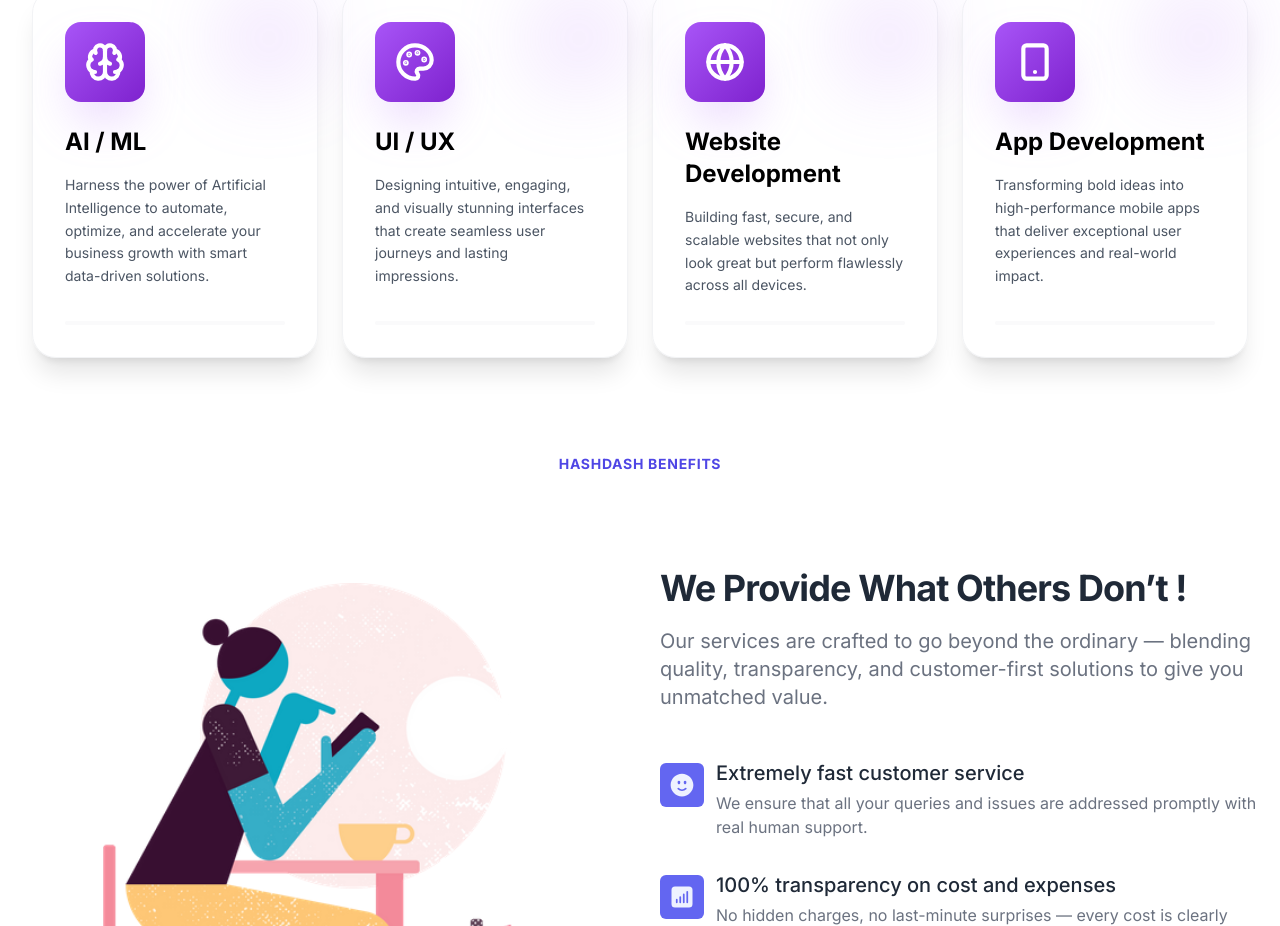
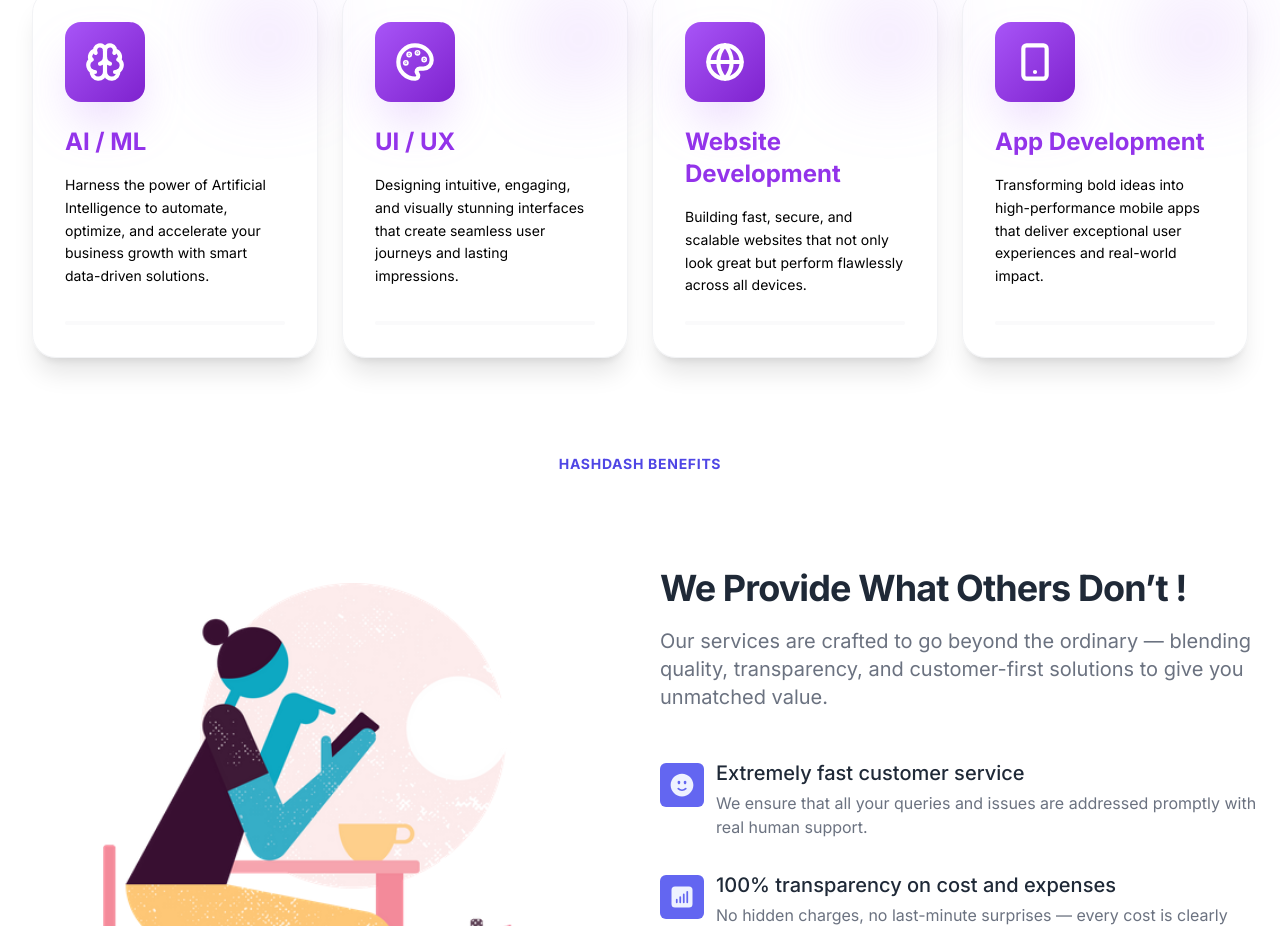
Before and after one commit to hashdashmedia/hashdashmedia.com, a Next.js app: page / in a window 1280 px wide. Shown: the part 1122-2048 px from the top of the page. Built offline with nearby package versions, Linux system fonts and the light colour scheme.

Commit message:
Update service.tsx

```diff
--- a/src/components/service.tsx
+++ b/src/components/service.tsx
@@ -46,7 +46,7 @@ function Service() {
               Our Services
             </h1>
             <p className={`text-lg ${
-              isDark ? 'text-white-400' : 'text-gray-600'
+              isDark ? 'text-gray-400' : 'text-gray-600'
             }`}>
               Innovative solutions to transform your business
             </p>
@@ -83,7 +83,7 @@ function Service() {
                 className={`group relative rounded-3xl p-8 transition-all duration-500 hover:-translate-y-2 ${
                   isDark
                     ? 'bg-gradient-to-br from-gray-800/80 to-gray-900/80 backdrop-blur-sm border border-gray-700/50 hover:border-purple-500/60 shadow-xl hover:shadow-2xl hover:shadow-purple-500/30'
-                    : 'bg-grey/80 backdrop-blur-sm border border-gray-200/50 hover:border-purple-400/60 shadow-xl hover:shadow-2xl hover:shadow-purple-300/40'
+                    : 'backdrop-blur-sm border border-gray-200/50 hover:border-purple-400/60 shadow-xl hover:shadow-2xl hover:shadow-purple-300/40'
                 }`}
               >
                 {/* Animated gradient background */}
@@ -114,18 +114,14 @@ function Service() {
                   {/* Title */}
                   <h3 className={`text-2xl font-bold mb-4 transition-all duration-300 ${
                     isDark
-                      ? 'text-white group-hover:text-purple-300'
-                      : 'text-white-900 group-hover:text-purple-600'
+                      ? 'text-black'
+                      : 'text-purple-600'
                   }`}>
                     {service.title}
                   </h3>
 
                   {/* Description */}
-                  <p className={`text-sm leading-relaxed mb-6 flex-grow transition-colors duration-300 ${
-                    isDark
-                      ? 'text-white-400 group-hover:text-gray-300'
-                      : 'text-gray-600 group-hover:text-gray-700'
-                  }`}>
+                  <p className="text-sm leading-relaxed mb-6 flex-grow transition-colors duration-300 text-black dark:text-white" >
                     {service.description}
                   </p>
 
```
